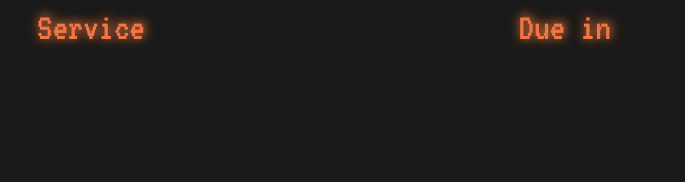
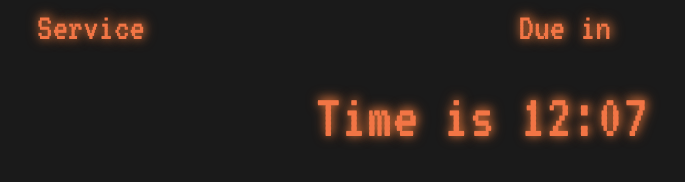
Before and after one commit to alxwrd/bus-stop, a plain HTML site: page index.html in a window 1280 px wide. Shown: the whole page, without its empty margins (158-843 px from the left). Drawn offline with Linux system fonts and the light colour scheme; no server answers.

Commit message:
add current time to display

```diff
--- a/index.html
+++ b/index.html
@@ -19,6 +19,9 @@
       <div class="space"></div>
     </div>
   </div>
+  <div class="space"></div>
+  <div class="space"></div>
+  <div class="time large-text"></div>
 </body>
 
 <script src="main.js"> </script>
--- a/main.js
+++ b/main.js
@@ -3,6 +3,16 @@ const url = "https://cors-anywhere.herokuapp.com/https://www.trentbarton.co.uk/R
 
 
 (function updateDetails() {
+  var now = new Date();
+
+  function pad(int) {
+    return int.toString().padStart(2, '0')
+  }
+
+  document.querySelector(".time")
+    .textContent = `Time is ${pad(now.getHours())}:${pad(now.getMinutes())}`;
+
+
   fetch(url + "&service=65&stop=15717",
     {
       method: "GET"
@@ -30,7 +40,7 @@ const url = "https://cors-anywhere.herokuapp.com/https://www.trentbarton.co.uk/R
 
 function addRowTo(elementId, text) {
   let newRow = document.createElement("div");
-  newRow.classList.add("row");
+  newRow.classList.add("large-text", "row");
   newRow.appendChild(document.createTextNode(text));
   document.getElementById(elementId).appendChild(newRow);
 };
--- a/style.css
+++ b/style.css
@@ -14,6 +14,11 @@ body {
   width: 75%;
 }
 
+.time {
+  display: block;
+  text-align: center;
+}
+
 .col {
   flex: auto;
   text-align: center;
@@ -23,7 +28,7 @@ body {
   padding: 0.5vw;
 }
 
-.row {
+.large-text {
   font-size: 5vw;
 }
 
```
